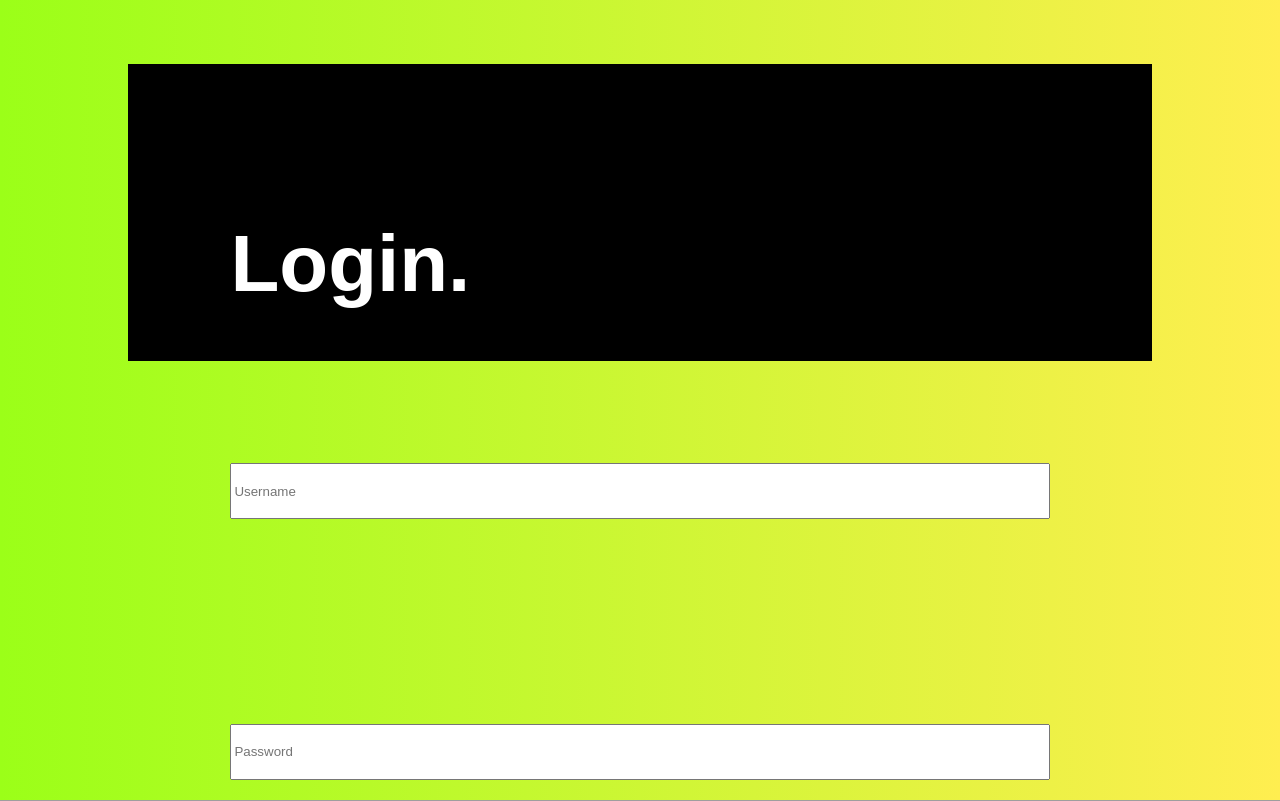
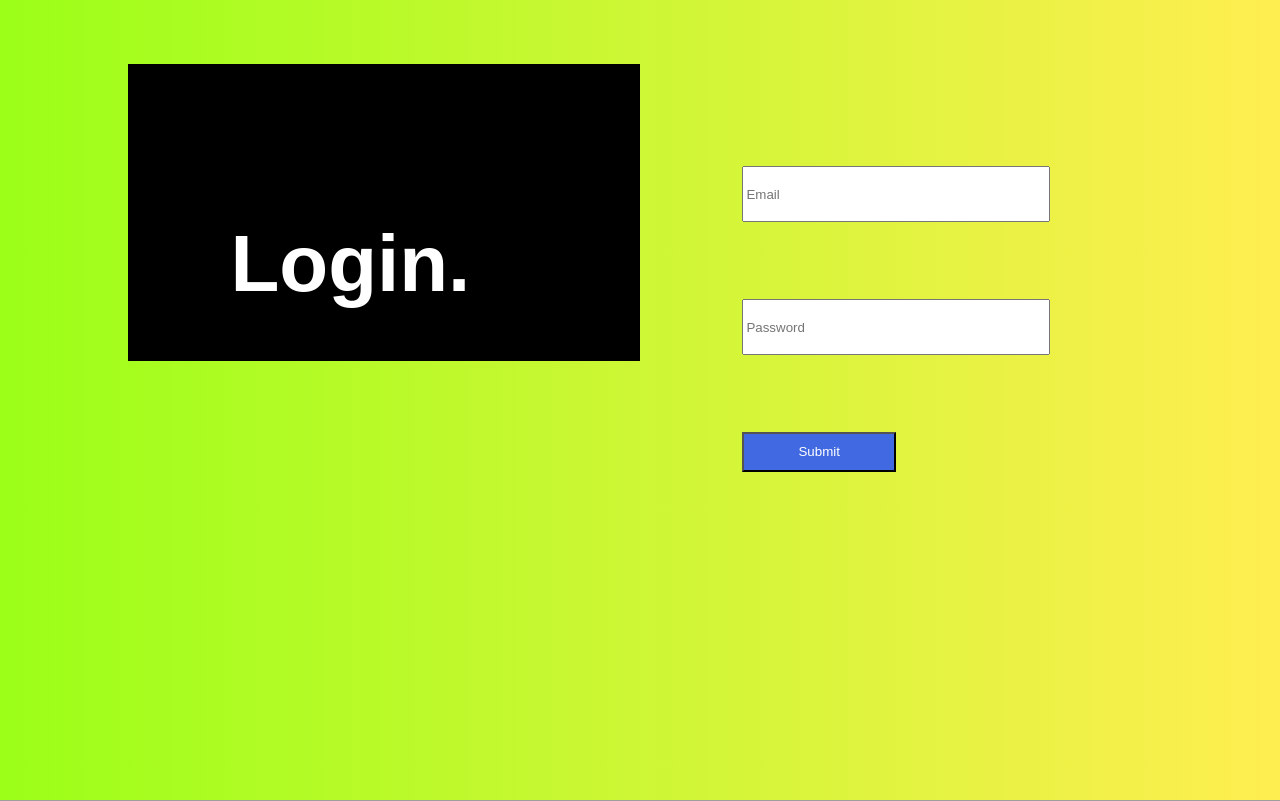
Before and after one commit to Pythonic-Rainbow/QMUL, a PHP site: page /blog.html in a window 1280 px wide. Shown: the top 801 px of the page. Run offline with PHP 8.4, Linux system fonts and the light colour scheme; some web fonts are replaced; grey boxes are pictures that could not be loaded.

Commit message:
Coursework UI postfix

```diff
--- a/ECS417/coursework/blog.html
+++ b/ECS417/coursework/blog.html
@@ -8,7 +8,7 @@
         </div>
         <div id="login-form">
             <form action="">
-                <input type="text" name="name" id="name" placeholder="Username">
+                <input type="email" name="name" id="name" placeholder="Email">
                 <input type="password" name="pw" id="pw" placeholder="Password">
                 <input type="submit" id="submit" value="Submit">
             </form>
--- a/ECS417/coursework/index.css
+++ b/ECS417/coursework/index.css
@@ -58,9 +58,9 @@ div#bio-border, div#edu-outer, div#proj {
 }
 
 /*
-    nav
+    flex
 */
-nav {
+section, nav {
     flex-wrap: wrap;
 }
 
--- a/ECS417/coursework/reset.css
+++ b/ECS417/coursework/reset.css
@@ -31,7 +31,6 @@ div {
 
 section, nav {
     display: flex;
-    flex-wrap: wrap;
 }
 
 h1, h2 {
```
